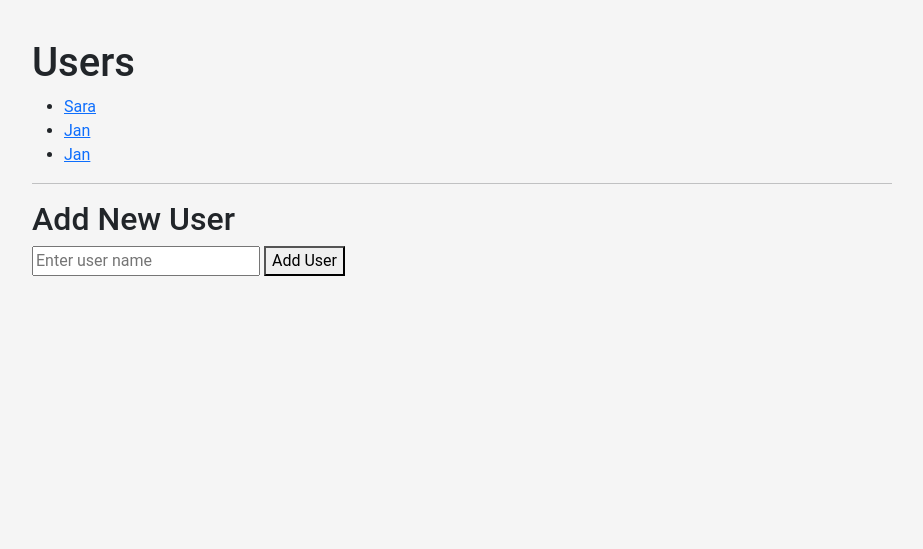
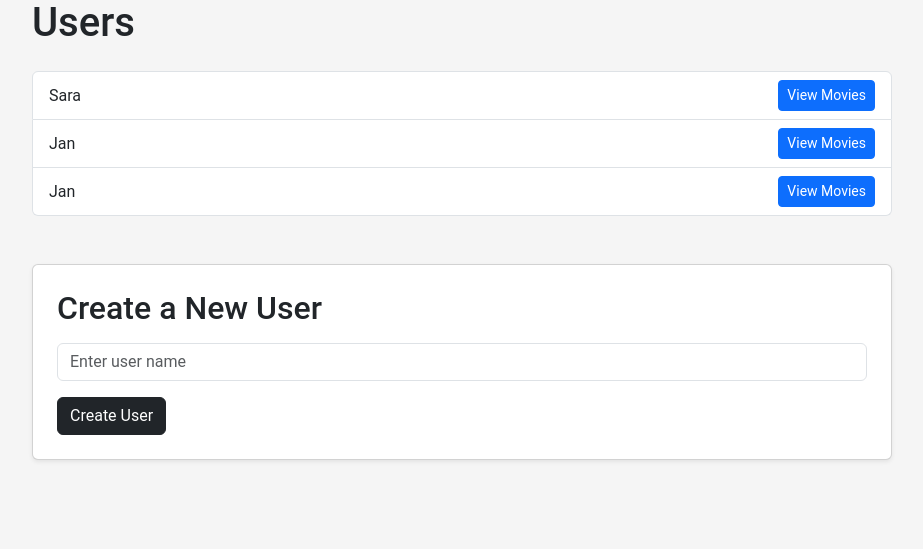
Before and after one commit to mk-ws-git/movie-hub-app, a Flask app: page /users in a window 1280 px wide. Shown: the part 251-800 px from the top of the page, without its empty margins (178-1101 px from the left). Run offline with Flask 3, Linux system fonts and the light colour scheme; data comes from the database, SQL or seed files in the repository.

Commit message:
Enhance user page html formatting and css styling

```diff
--- a/templates/base.html
+++ b/templates/base.html
@@ -15,9 +15,6 @@
   <header class="topbar">
     <div class="topbar-inner">
       <a href="{{ url_for('home') }}" class="brand">mov.io</a>
-      <nav class="nav">
-        <a href="{{ url_for('list_users') }}" class="nav-link">Users</a>
-      </nav>
     </div>
   </header>
 
--- a/templates/users.html
+++ b/templates/users.html
@@ -1,26 +1,42 @@
 {% extends "base.html" %}
+{% block title %}Users – mov.io{% endblock %}
 
 {% block content %}
 
-<h1>Users</h1>
+<h1 class="mb-4">Users</h1>
 
-<ul class="user-list">
+<!-- Users List -->
+<ul class="list-group mb-5">
   {% for user in users %}
-        <li class="user-entry">
-            <a href="{{ url_for('list_movies', user_id=user.id) }}">
+    <li class="list-group-item d-flex justify-content-between align-items-center">
       {{ user.name }}
+      <a href="{{ url_for('list_movies', user_id=user.id) }}" class="btn btn-sm btn-primary">
+        View Movies
       </a>
     </li>
   {% endfor %}
 </ul>
 
-<hr>
 
-<h2>Add New User</h2>
+<!-- Create User Section -->
+<div id="create-user" class="card p-4 shadow-sm">
+  <h2 class="mb-3">Create a New User</h2>
 
   <form action="{{ url_for('create_user') }}" method="post">
-    <input type="text" name="name" placeholder="Enter user name" required>
-    <button type="submit">Add User</button>
+    <div class="mb-3">
+      <input
+        type="text"
+        name="name"
+        class="form-control"
+        placeholder="Enter user name"
+        required
+      >
+    </div>
+
+    <button type="submit" class="btn btn-dark">
+      Create User
+    </button>
   </form>
+</div>
 
 {% endblock %}
```
Lines whose indentation alone changed are shown as unchanged.
